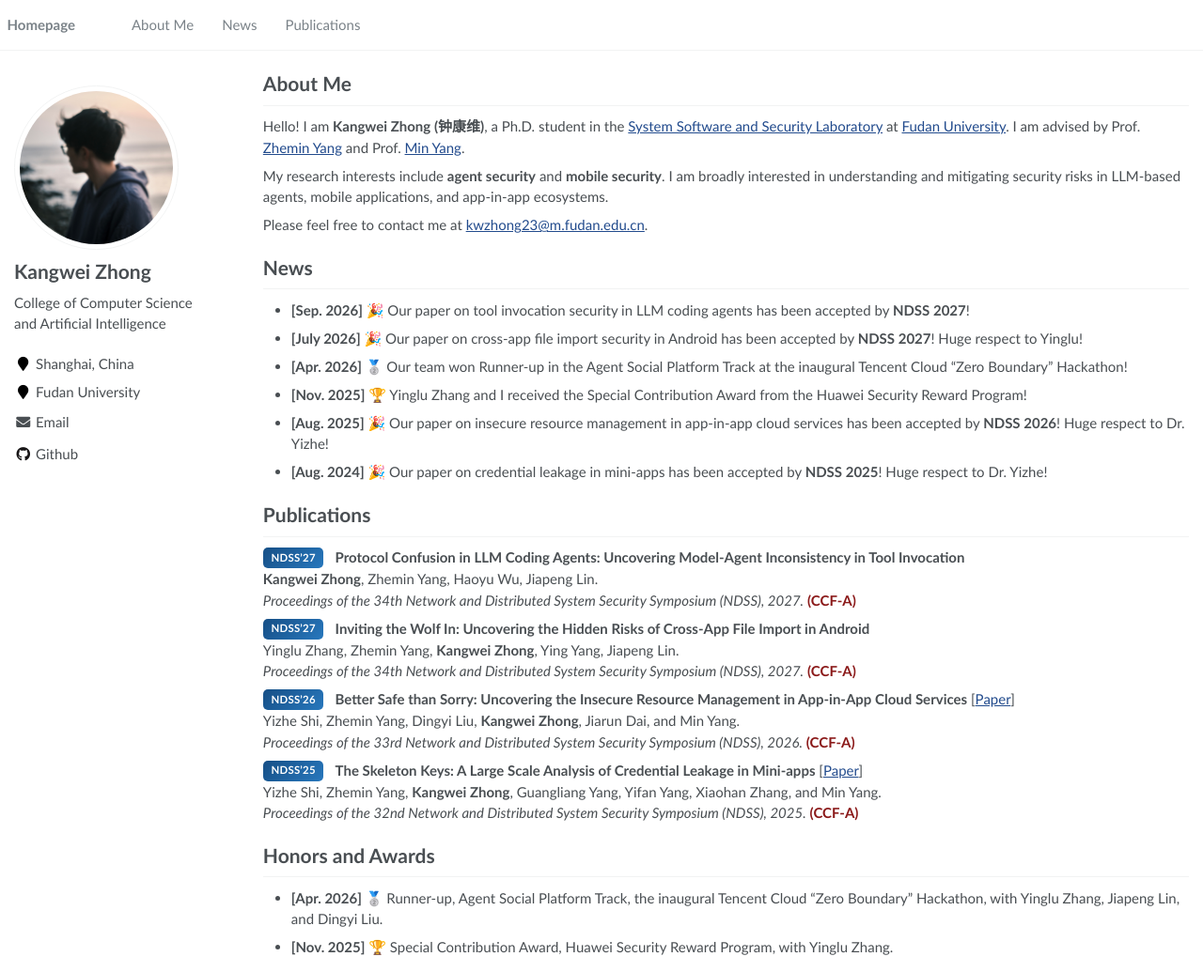
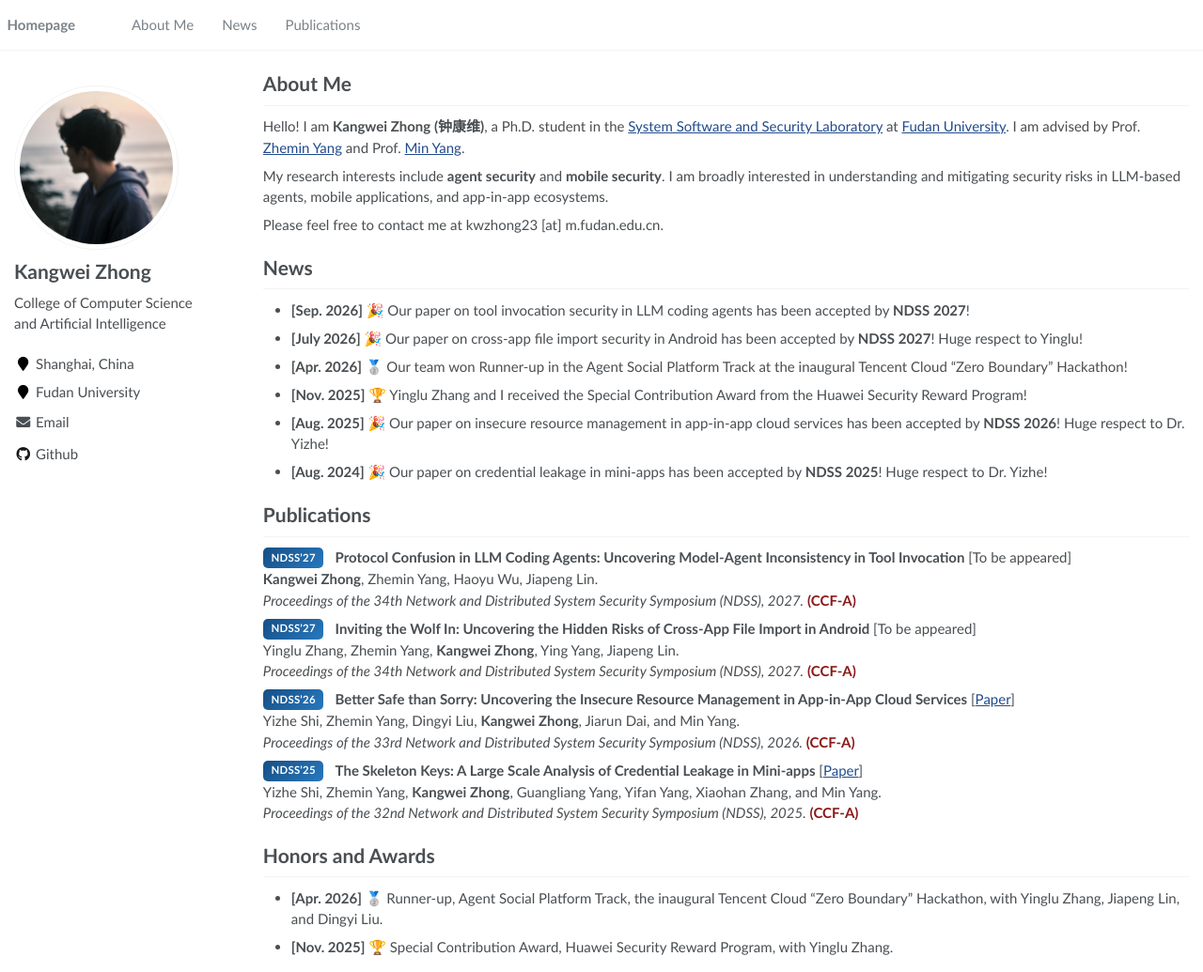
Before and after one commit to kangwei-zhong/kangwei-zhong.github.io, a Jekyll site: the page built from _pages/about.md, in a window 1280 px wide and 1035 px high. Shown: the whole window at 94% size. Built offline with Jekyll 4.4.1, drawn with Linux system fonts in a browser that asks for light colours.

Commit message:
Restore publication status and obfuscate email

```diff
--- a/_pages/about.md
+++ b/_pages/about.md
@@ -16,7 +16,7 @@ Hello! I am **Kangwei Zhong (钟康维)**, a Ph.D. student in the [System Softwa
 
 My research interests include **agent security** and **mobile security**. I am broadly interested in understanding and mitigating security risks in LLM-based agents, mobile applications, and app-in-app ecosystems.
 
-Please feel free to contact me at [kwzhong23@m.fudan.edu.cn](mailto:kwzhong23@m.fudan.edu.cn).
+Please feel free to contact me at kwzhong23 [at] m.fudan.edu.cn.
 
 # News
 
@@ -29,11 +29,11 @@ Please feel free to contact me at [kwzhong23@m.fudan.edu.cn](mailto:kwzhong23@m.
 
 # Publications
 
-<span class="venue-badge">NDSS'27</span> **Protocol Confusion in LLM Coding Agents: Uncovering Model-Agent Inconsistency in Tool Invocation**
+<span class="venue-badge">NDSS'27</span> **Protocol Confusion in LLM Coding Agents: Uncovering Model-Agent Inconsistency in Tool Invocation** [To be appeared]
 **Kangwei Zhong**, Zhemin Yang, Haoyu Wu, Jiapeng Lin.
 *Proceedings of the 34th Network and Distributed System Security Symposium (NDSS), 2027.* <span class="ccf-rank">(CCF-A)</span>
 
-<span class="venue-badge">NDSS'27</span> **Inviting the Wolf In: Uncovering the Hidden Risks of Cross-App File Import in Android**
+<span class="venue-badge">NDSS'27</span> **Inviting the Wolf In: Uncovering the Hidden Risks of Cross-App File Import in Android** [To be appeared]
 Yinglu Zhang, Zhemin Yang, **Kangwei Zhong**, Ying Yang, Jiapeng Lin.
 *Proceedings of the 34th Network and Distributed System Security Symposium (NDSS), 2027.* <span class="ccf-rank">(CCF-A)</span>
 
```
